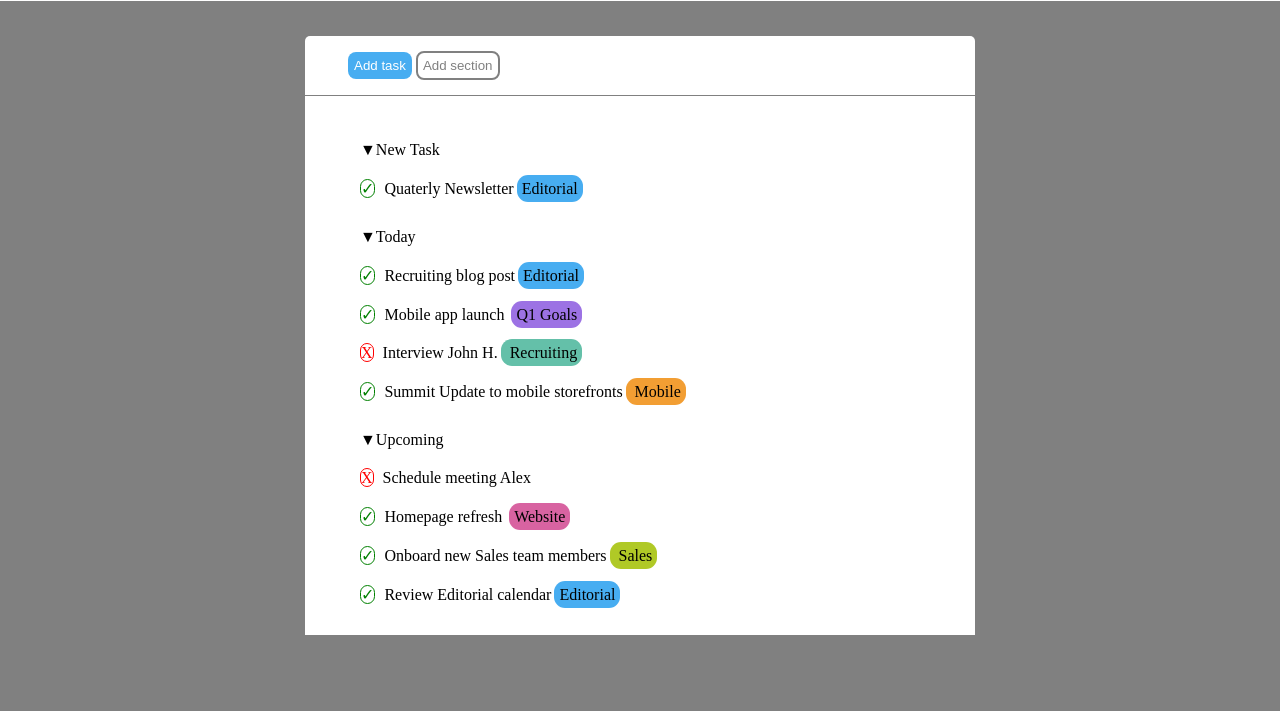
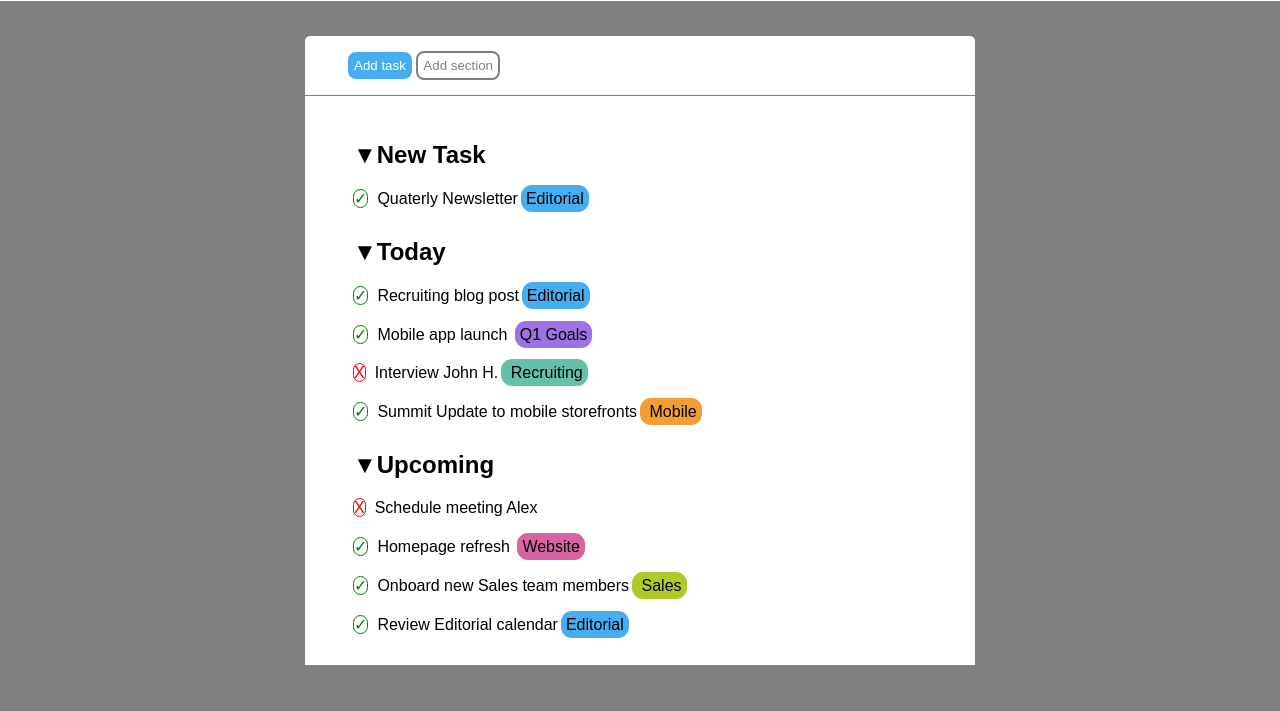
Before and after one commit to Eikcaj1998/html-css-toboolist, a plain HTML site: page index.html in a window 1280 px wide. Shown: the part 89-800 px from the top of the page. Drawn offline with Linux system fonts and the light colour scheme.

Commit message:
varie-correzioni

```diff
--- a/css/style.css
+++ b/css/style.css
@@ -1,11 +1,11 @@
 body{
-    font-style: arial;
+    font-family: Arial, Helvetica, sans-serif;
     background-color: grey;
     margin: 0;
 }
 .tboolist{
  box-sizing: border-box;
- width: 1080;
+ width: 1080px;
  margin: auto;
 }
 header{
@@ -75,11 +75,12 @@ button{
  padding:15px;
  margin-top: 1px;
 }
+.list{
+    margin-left: 33px;
+}
 ul{
     list-style:none;
-}
-#option{
-    padding-left: 0;
+    padding-inline-start: 0;
 }
 .check{
     color: green;
@@ -95,11 +96,12 @@ ul{
 }
 li{
   margin-top: 20px;
+  padding-left: 0;
 }
-#task-name{
+.task-name{
     margin-top: 30px;
 }
-#edit{
+.edit{
     border: none ;
     border-radius: 11px;
     background-color: #47ADF1;
--- a/index.html
+++ b/index.html
@@ -21,36 +21,43 @@
             <button class="section">Add section</button>
         </div>
         <div class="container">
+            <div class="list">
             <ul>
-                <nav id="task-name">
-                <li>&#9660;New Task
-                </nav>
-                    <ul id="option">
-                    <li><span class="check">&#10003;</span>Quaterly Newsletter<span id="edit">Editorial</span></li>
+                <li><article class="task-name">
+                   <h2><strong>&#9660;New Task</strong> </h2>
+                </article>
+                    <ul>
+                        <li>
+                            <span class="check">&#10003;</span>Quaterly Newsletter<span class="edit">Editorial</span>
+                        </li>
+
                     </ul>
                 </li>
-                <nav id="task-name">
-                <li>&#9660;Today
-                </nav>
-                    <ul id="option">
-                        <li><span class="check">&#10003;</span>Recruiting blog post<span id="edit">Editorial</span></li>
+                <li>
+                <article class="task-name">
+                    <h2><strong>&#9660;Today</strong></h2>
+                </article>
+                    <ul>
+                        <li><span class="check">&#10003;</span>Recruiting blog post<span class="edit">Editorial</span></li>
                         <li><span class="check">&#10003;</span>Mobile app launch <span id="goal">Q1 Goals</span></li>
                         <li><span class="cross">X</span>Interview John H.<span id="recruit"> Recruiting</span></li>
                         <li><span class="check">&#10003;</span>Summit Update to mobile storefronts<span id="mobile"> Mobile</span></li>
                     </ul>
                 </li>
-                <nav id="task-name">
-                <li>&#9660;Upcoming
-                </nav>
-                    <ul id="option">
+                <li>
+                <article class="task-name">
+                    <h2><strong>&#9660;Upcoming</strong></h2>
+                </article>
+                    <ul>
                         <li><span class="cross">X</span>Schedule meeting Alex</li>
                         <li><span class="check">&#10003;</span>Homepage refresh <span id="web">Website</span></li>
                         <li><span class="check">&#10003;</span>Onboard new Sales team members<span id="sales"> Sales</span></li>
-                        <li><span class="check">&#10003;</span>Review Editorial calendar<span id="edit">Editorial</span></li>
+                        <li><span class="check">&#10003;</span>Review Editorial calendar<span class="edit">Editorial</span></li>
                     </ul>
                 </li>
             </ul>
         </div>
+        </div>
     </main>
 </body>
 </html>
```
